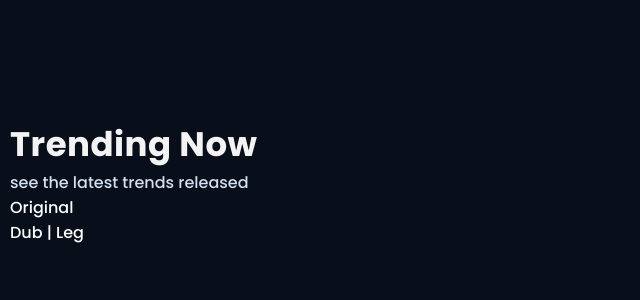
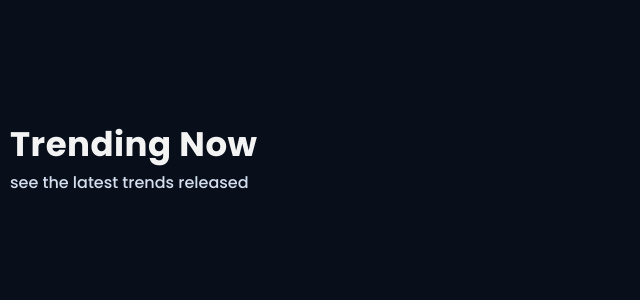
Before and after one commit to welldecode/AnimaList, a PHP site: page / in a window 1280 px wide. Shown: the part 353-653 px from the top of the page, without its empty margins (0-640 px from the left). Run offline with PHP 8.4, Linux system fonts and the light colour scheme; tables that the repository leaves empty or names only in its code hold one stand-in row (values such as "Sample post"); data that the repository does not hold is empty.

Commit message:
primeiro commit

```diff
--- a/views/site/home/index.php
+++ b/views/site/home/index.php
@@ -12,22 +12,5 @@
             <h2>see the latest trends released</h2>
         </div>
 
-        <?php
-                $i = 0;
-                foreach ($this->trending_now as $anime) :
-                ?>
-                    <article class="splide__slide anime_i" data-aos="fade-up" data-aos-delay="<?php echo $i ?>00">
-                        <a href="toon/<?php echo $anime['info']['name'] ?>">
-                            <figure class="thumb">
-                             </figure>
-                            <h1 class="text"><?php echo $anime['info']['name'] ?></h1>
-                            <div class="flex justify-between align-center">
-                                <h2>Original</h2>
-                                <h3>Dub | Leg</h3>
-                            </div>
-                        </a>
-                    </article>
-                <?php $i++;
-                endforeach ?>
     </section>
 </main>
```
